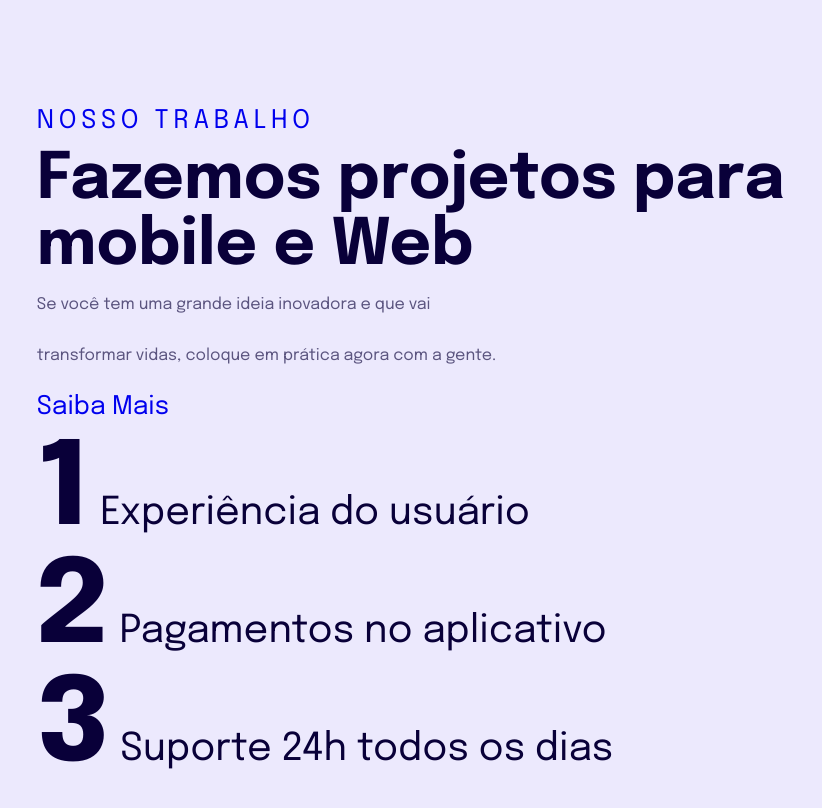
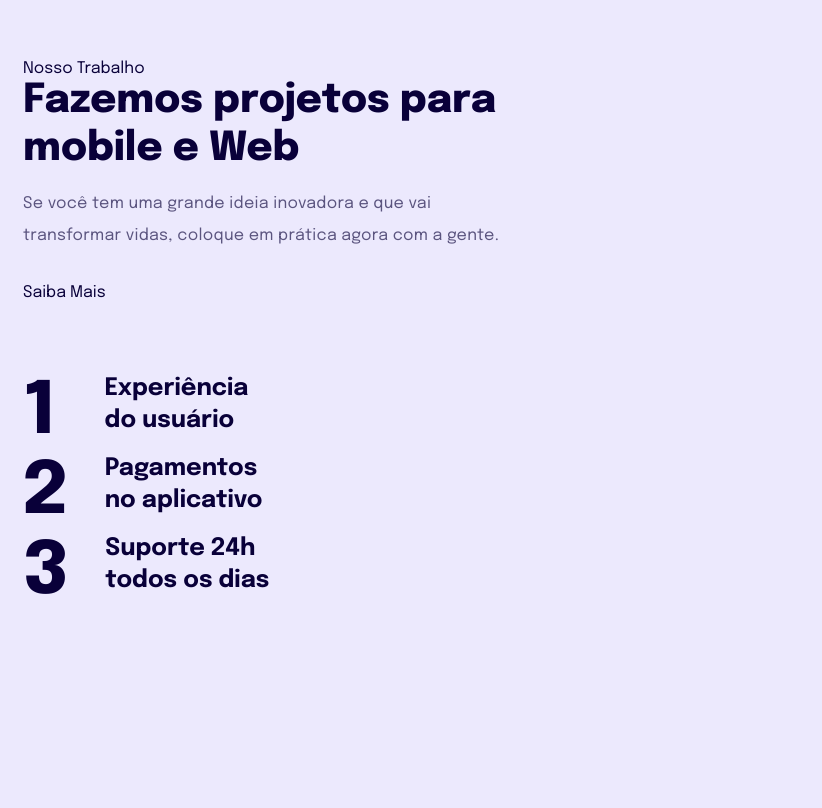
Before and after one commit to gabrielletasilva/resposividade, a plain HTML site: page index.html in a window 1280 px wide. Shown: the whole page, without its empty margins (0-822 px from the left). Drawn offline with Linux system fonts and the light colour scheme.

Commit message:
Update style.css

```diff
--- a/style.css
+++ b/style.css
@@ -6,65 +6,98 @@
     box-sizing: border-box;
 }
 
-.home {
+body {
     font-family: 'Epilogue', sans-serif;
     font-style: normal;
     background-color: #ECE9FD;
     padding: 6.0rem 2.3rem 6.6rem;
+}
 
+main {
+    max-width: 33.0rem;
+    margin: 0 auto;
+}
+
+main p:first-child {
+    color: #7158EF;
+    letter-spacing: 3px;
+    text-transform: uppercase;
+    line-height: 3.2rem;
+
+    margin-bottom: 1.7rem;
 }
 
 h1 {
-
+    font-weight: 800;
     font-size: 4.0rem;
     font-style: normal;
+    line-height: 4.8rem;
     color: #090039;
+
+    margin-bottom: 1.5rem;
+}
+
+
+h1 + p{
+    color: rgba(10, 0, 57, 0.64);
+    line-height: 3.2rem;
+
+    margin-bottom: 3.2rem;
 }
 
 p {
-    line-height: 3.2rem
-
-}
-
-h1 + p {
-    color: rgba(10, 0, 57, 0.64)
-}
-
-a {
     font-size: 1.6rem;
     font-style: normal;
     font-weight: 400;
 
-    line-height: 3.2rem; /* 200% */
-    letter-spacing: 0,3rem;
-    text-decoration: none;
+    letter-spacing: 0.3px;
 }
 
-.nav {
-    text-transform: uppercase;
+a:hover{
     color: #7158EF;
-    letter-spacing: 0.3rem;
+
 }
 
-.guia {
-    color: 090039;
+a {
+    color: #090039;
+    text-decoration: none;
+    font-size: 1.6rem;
+    font-weight: 400;
+
 }
 
 ul {
-
-    list-style: none;
-    font-size: 2.4rem;
-    color: #090039;
+    margin-top: 7.2rem;
 
 }
 
-span {
+ul li {
+    list-style: none;
+    font-weight: 700;
+    font-size: 2.4rem;
+    color: #090039;
+    line-height: 3.2rem;
+
+    max-width: 25.7rem;
+
+    display: flex;
+    gap: 3.8rem;
+}
+
+ul li:first-child {
+    display: flex;
+    gap: 5rem;
+}
+
+ul li span {
     font-weight: 800;
     font-size: 7.2rem;
+    letter-spacing: -2px;
+    line-height: 8.0rem;
 }
 
 :root {
-    font-size: 62,5%; /* 10px */
+    font-size: 62.5%; /* 10px */
 }
 
 /* 1rem = 16px */
```
